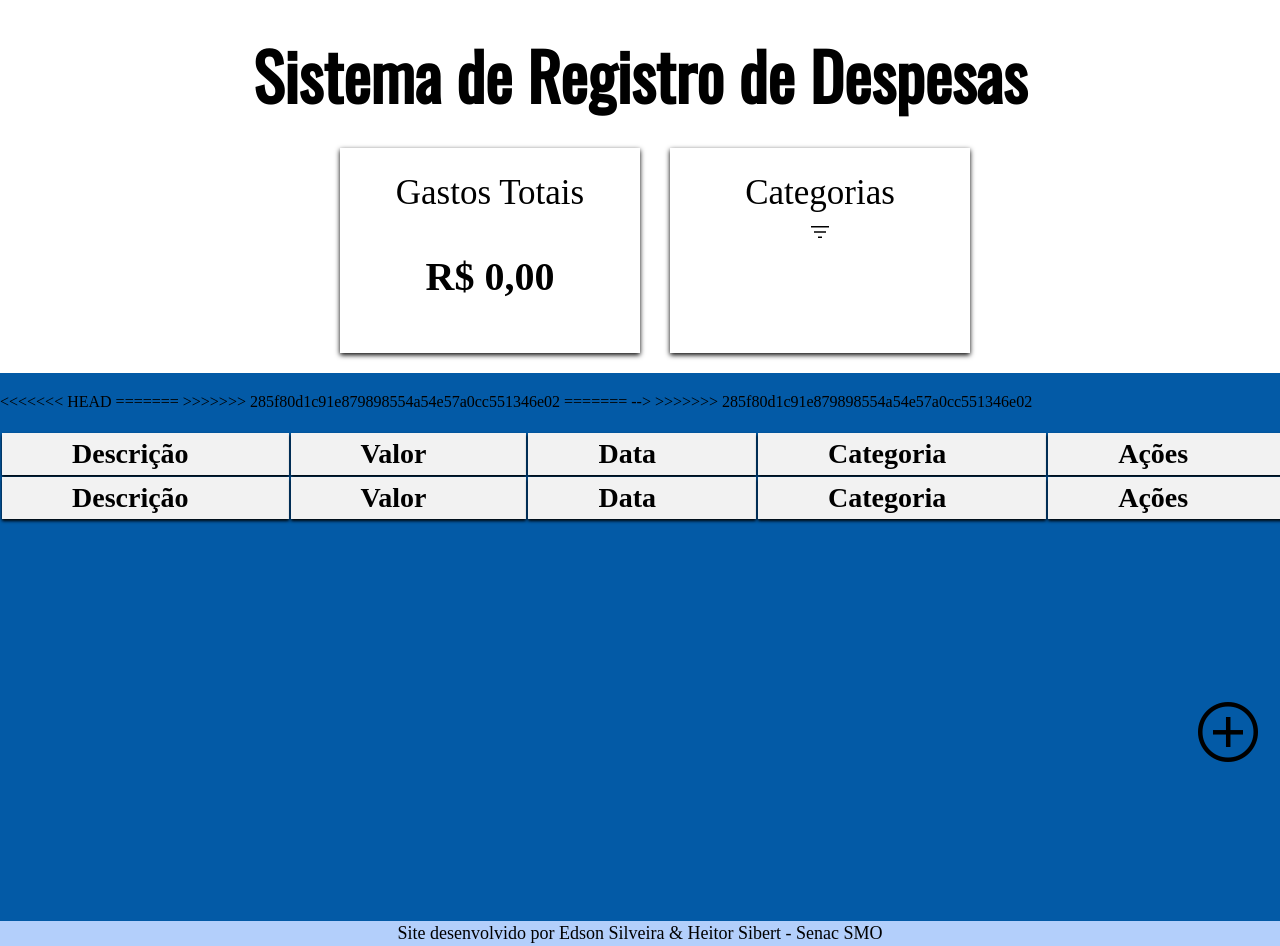
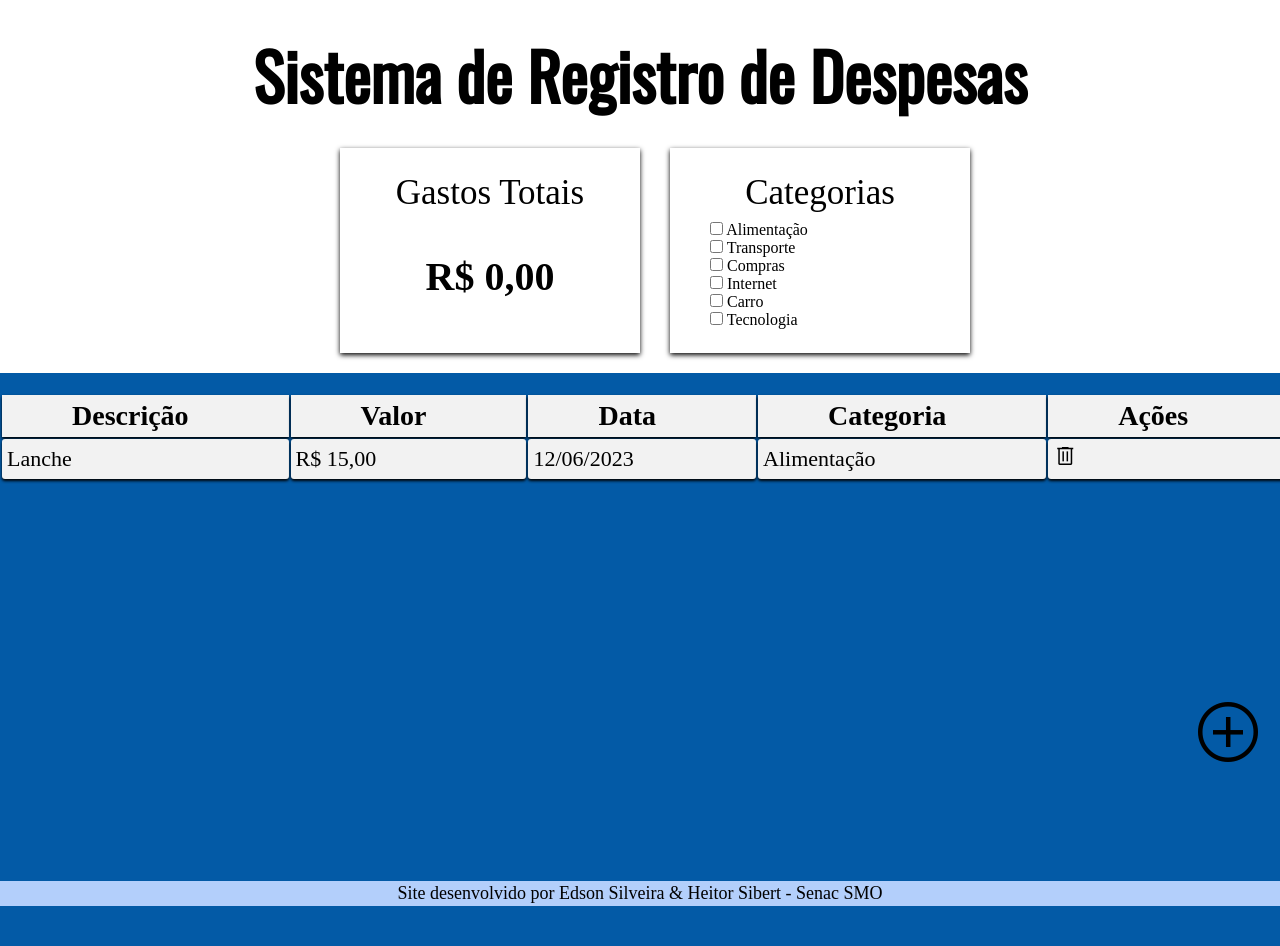
Before and after one commit to Edson242/Sistema-de-Registo-de-Despesas, a PHP site: page / in a window 1280 px wide. After the commit the page ends 906 px from the top, so only its background shows below. Run offline with PHP 8.4, Linux system fonts and the light colour scheme; data that the repository does not hold is empty.

Commit message:
atualização011

```diff
--- a/index.php
+++ b/index.php
@@ -23,21 +23,8 @@
             </div>
             <div class="categoria">
                 <p>Categorias</p>
-                <button id="buttonCategoria" class="material-symbols-outlined" onclick="abrirPopup1()">filter_list</button>
-                <div class="addDespesa">
-                </div>
-                <div id="popup" class="popup">
-                    <form action="" method="" class="popUp" id="formCategoria">
-                        <h1 style="font-size: 50px;">Categoria</h1>
-                        <label for="">Nome da Categoria</label><br>
-                        <input class="popUp" type="text" name="Descrição" id="nome_categoria" placeholder="Ex. Alimentação" >
-                        <button type="button" onclick="criarCategorias()" style="border: 2px solid  black; width: 40px; height: 25px;">Add</button><br>
-                        <button style="border: 2px solid  black; width: 40px; height: 25px;" type="button">Del</button><br>
-                        <button type="submit" class="buttonPopup">Salvar</button>
-                        <button type="button" class="buttonPopup" id="cancelar" onclick="fecharPopup()">Cancelar</button>
-                </div>
-                <div id="overlay" class="overlay"></div>
-                <!-- <form class="filter" id="filtro-form">
+                <!--<button id="buttonCategoria" class="material-symbols-outlined">filter_list</button>-->
+                <form class="filter" id="filtro-form">
                     <input type="checkbox" name="filtro-nome" value="Alimentação">
                     <label for="">Alimentação</label><br>
                     <input type="checkbox" name="filtro-nome" value="Transporte">
@@ -50,41 +37,28 @@
                     <label for="">Carro</label><br>
                     <input type="checkbox" name="filtro-nome" value="Tecnologia">
                     <label for="">Tecnologia</label><br>
-                </form> -->
+                </form>
             </div>
         </div>
     </header>
     <main>
         <table id="tabela">
+
             <tr>
-<<<<<<< HEAD
     <th class="descricao">Descrição</th>
     <th>Valor</th>
     <th>Data</th>
     <th>Categoria</th>
-    <th>Ações</th>
+    <th>Ações</th> <!-- Nova coluna -->
 </tr>
-
-=======
-                <th class="descricao">Descrição</th>
-                <th>Valor</th>
-                <th>Data</th>
-                <th>Categoria</th>
-                <th>Ações</th> <!-- Nova coluna -->
-            </tr>
->>>>>>> 285f80d1c91e879898554a54e57a0cc551346e02
-<!-- <tr>
+<tr>
     <td>Lanche</td>
     <td class="valor">R$ 15,00</td>
     <td>12/06/2023</td>
     <td>Alimentação</td>
     <td><button onclick="excluirRegistro(this)" class="material-symbols-outlined">delete</button></td>
-<<<<<<< HEAD
-</tr> -->
+</tr>
 
-=======
-</tr>   -->
->>>>>>> 285f80d1c91e879898554a54e57a0cc551346e02
         </table>
         <div class="addDespesa">
             <button onclick="abrirPopup()" id="Despesas" class="material-symbols-outlined">add_circle</button>
@@ -118,6 +92,8 @@
                 <label for="Tecnologia">Tecnologia</label><br>
                 <button type="submit" class="buttonPopup">Salvar</button>
                 <button type="button" class="buttonPopup" id="cancelar" onclick="fecharPopup()">Cancelar</button>
+
+
         </div>
         <div id="overlay" class="overlay"></div>
     </main>
```
